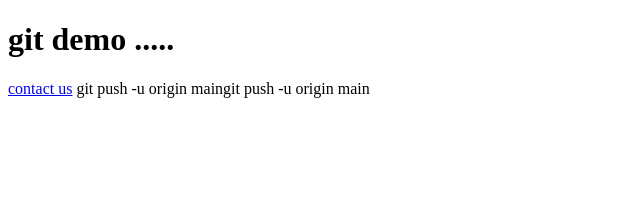
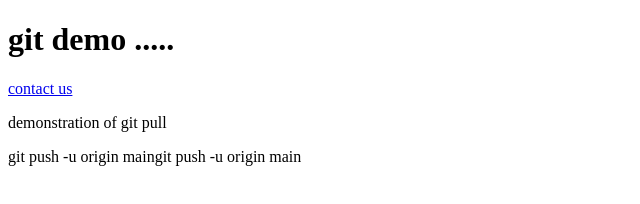
Before and after one commit to pranalee2004/gitdemo, a plain HTML site: page index.html in a window 1280 px wide. Shown: the whole page, without its empty margins (0-640 px from the left). Drawn offline with Linux system fonts and the light colour scheme.

Commit message:
updated index.html

```diff
--- a/index.html
+++ b/index.html
@@ -8,5 +8,6 @@
 <body>
     <h1>git demo .....</demo></h1>
     <a href="contactus.html">contact us</a>
+    <p>demonstration of git pull</p>
 </body>git push -u origin maingit push -u origin main
 </html>
```
